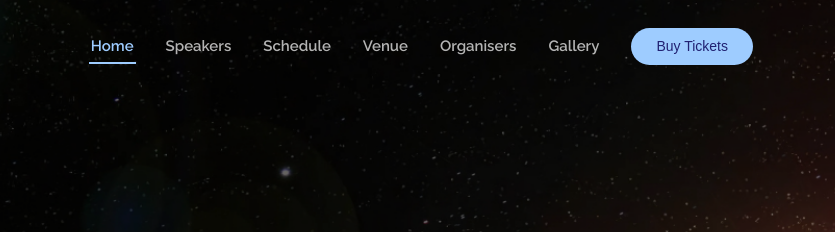
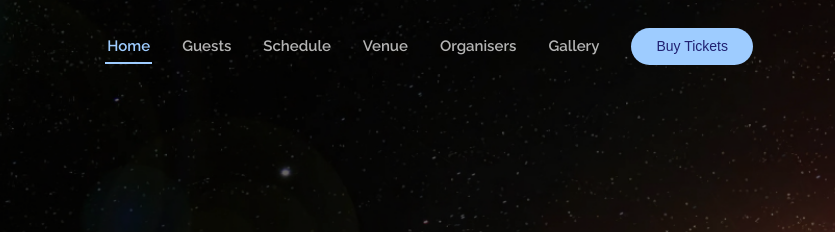
Before and after one commit to Akkshat1505/Udyamitsav, a plain HTML site: page index.html in a window 1280 px wide. Shown: the top 232 px of the page, 445-1280 px from the left. Drawn offline with Linux system fonts and the light colour scheme; a web font is replaced by a local one.

Commit message:
tab change

```diff
--- a/index.html
+++ b/index.html
@@ -51,7 +51,7 @@
       <nav id="navmenu" class="navmenu">
         <ul>
           <li><a href="#hero" class="active">Home<br></a></li>
-          <li><a href="#speakers">Speakers</a></li>
+          <li><a href="#speakers">Guests</a></li>
           <li><a href="#schedule">Schedule</a></li>
           <li><a href="#venue">Venue</a></li>
           <li><a href="#hotels">Organisers</a></li>
```
